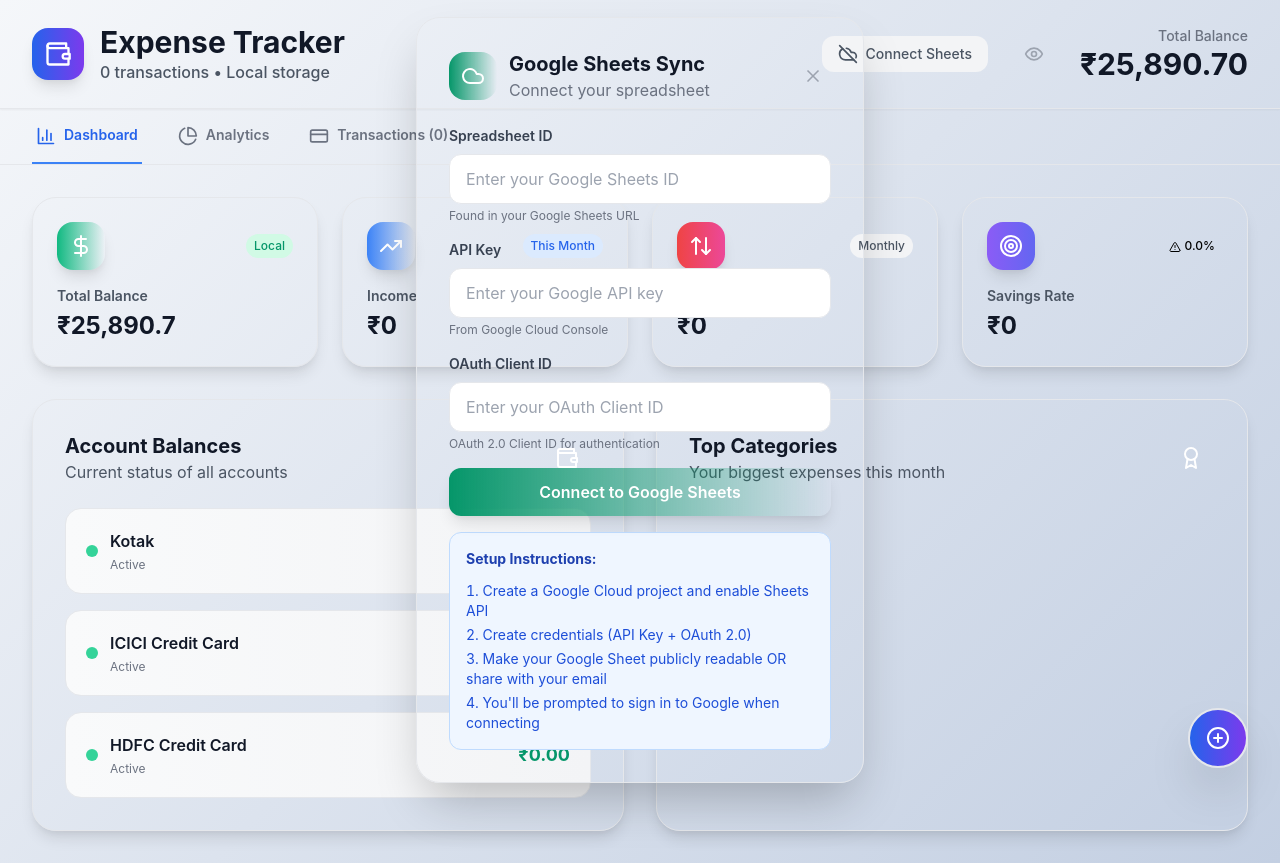
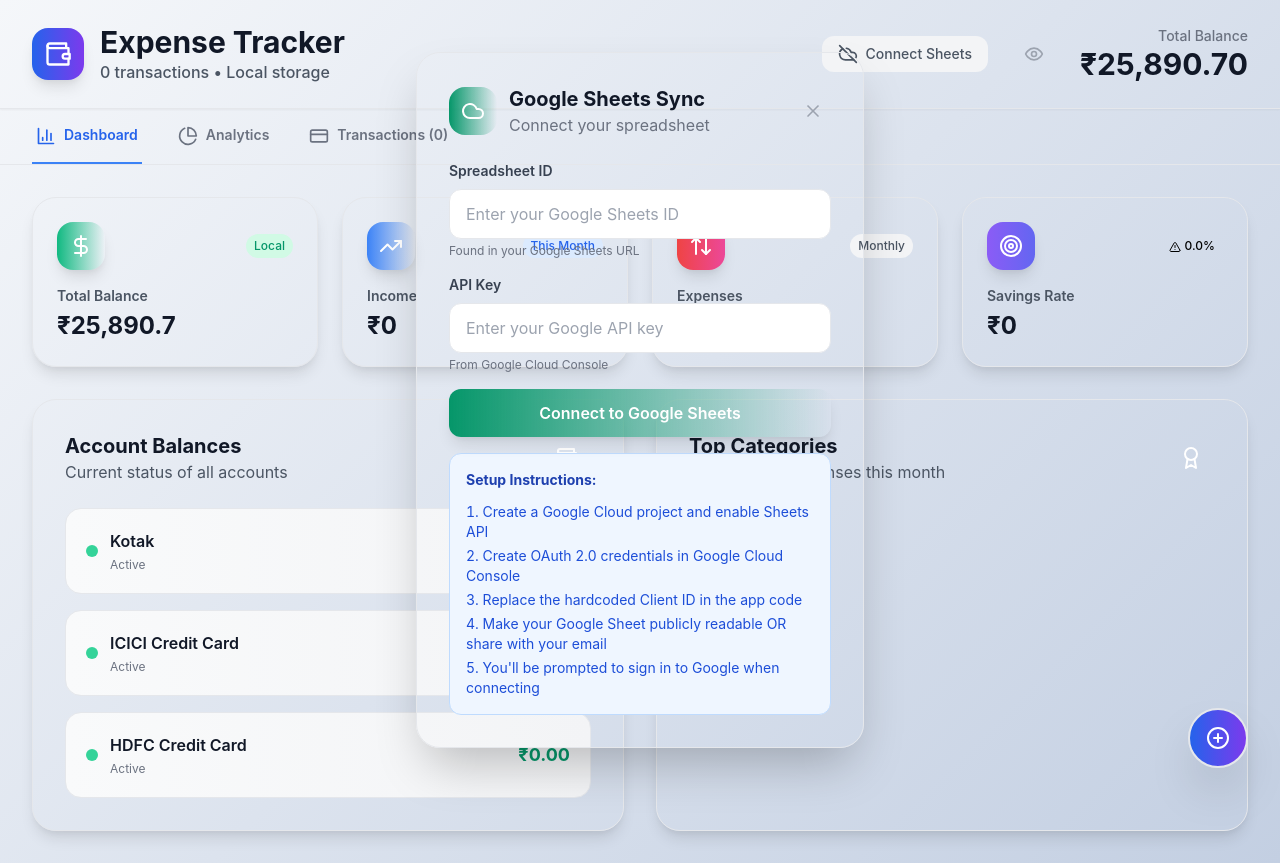
Before and after one commit to Hspatel1312/my-expense-tracker, a React (Create React App) app: page / in a window 1280 px wide. Both pictures are taken after a click on the button "Connect Sheets". Built offline with nearby package versions, Linux system fonts and the light colour scheme; the HTML template or start-up script is replaced by a standard one.

Commit message:
Update ExpenseTracker.js

```diff
--- a/src/ExpenseTracker.js
+++ b/src/ExpenseTracker.js
@@ -3,11 +3,10 @@
 import { PieChart as RechartsPieChart, Pie, Cell, ResponsiveContainer, Tooltip } from 'recharts';
 
 const ExpenseTracker = () => {
-  // Google Sheets Configuration
+  // Google Sheets Configuration (removed clientId since it's hardcoded)
   const [sheetsConfig, setSheetsConfig] = useState({
     spreadsheetId: '',
     apiKey: '',
-    clientId: '',
     isConnected: false,
     lastSync: null
   });
@@ -140,13 +139,16 @@
   };
 
   // Initialize Google API
-  const initializeGoogleAPI = async (apiKey, clientId) => {
+  const initializeGoogleAPI = async (apiKey) => {
     try {
       const gapi = await loadGoogleAPI();
 
+      // Hardcoded OAuth Client ID - replace with your actual Client ID
+      const OAUTH_CLIENT_ID = "130621204284-j2gk44qb30mvkd4pm7soav68nphtfkok.apps.googleusercontent.com"; // Replace this with your actual OAuth Client ID
+
       await gapi.client.init({
         apiKey: apiKey,
-        clientId: 130621204284-j2gk44qb30mvkd4pm7soav68nphtfkok.apps.googleusercontent.com,
+        clientId: OAUTH_CLIENT_ID,
         discoveryDocs: ['https://sheets.googleapis.com/$discovery/rest?version=v4'],
         scope: 'https://www.googleapis.com/auth/spreadsheets'
       });
@@ -174,7 +176,7 @@
 
   // Real Google Sheets API integration with authentication
   const loadDataFromGoogleSheets = async () => {
-    if (!sheetsConfig.isConnected || !sheetsConfig.spreadsheetId || !sheetsConfig.apiKey || !sheetsConfig.clientId) {
+    if (!sheetsConfig.isConnected || !sheetsConfig.spreadsheetId || !sheetsConfig.apiKey) {
       return;
     }
 
@@ -182,8 +184,8 @@
       setSyncStatus('syncing');
       setError(null);
 
-      // Initialize and authenticate
-      await initializeGoogleAPI(sheetsConfig.apiKey, sheetsConfig.clientId);
+      // Initialize and authenticate (clientId is now hardcoded)
+      await initializeGoogleAPI(sheetsConfig.apiKey);
       await authenticateGoogle();
 
       // Read data from sheets
@@ -354,14 +356,14 @@
   };
 
   // Connect to Google Sheets with proper authentication
-  const connectToGoogleSheets = async (spreadsheetId, apiKey, clientId) => {
+  const connectToGoogleSheets = async (spreadsheetId, apiKey) => {
     setSyncStatus('syncing');
     setIsLoading(true);
     setError(null);
 
     try {
-      // Initialize Google API
-      await initializeGoogleAPI(apiKey, clientId);
+      // Initialize Google API (clientId is now hardcoded)
+      await initializeGoogleAPI(apiKey);
 
       // Test connection by trying to read the spreadsheet metadata
       await window.gapi.client.sheets.spreadsheets.get({
@@ -375,7 +377,6 @@
       setSheetsConfig({
         spreadsheetId,
         apiKey,
-        clientId,
         isConnected: true,
         lastSync: null
       });
@@ -1609,21 +1610,9 @@
                     <p className="text-xs text-gray-500 mt-1">From Google Cloud Console</p>
                   </div>
 
-                  <div>
-                    <label className="block text-sm font-semibold text-gray-700 mb-2">OAuth Client ID</label>
-                    <input
-                      type="text"
-                      placeholder="Enter your OAuth Client ID"
-                      value={sheetsConfig.clientId}
-                      onChange={(e) => setSheetsConfig(prev => ({ ...prev, clientId: e.target.value }))}
-                      className="w-full px-4 py-3 bg-gray-50/80 border border-gray-200 rounded-xl focus:outline-none focus:ring-2 focus:ring-green-500 focus:border-transparent transition-all duration-200"
-                    />
-                    <p className="text-xs text-gray-500 mt-1">OAuth 2.0 Client ID for authentication</p>
-                  </div>
-
                   <button
-                    onClick={() => connectToGoogleSheets(sheetsConfig.spreadsheetId, sheetsConfig.apiKey, sheetsConfig.clientId)}
-                    disabled={!sheetsConfig.spreadsheetId || !sheetsConfig.apiKey || !sheetsConfig.clientId || isLoading}
+                    onClick={() => connectToGoogleSheets(sheetsConfig.spreadsheetId, sheetsConfig.apiKey)}
+                    disabled={!sheetsConfig.spreadsheetId || !sheetsConfig.apiKey || isLoading}
                     className="w-full px-6 py-3 bg-gradient-to-r from-green-600 to-emerald-600 hover:from-green-700 hover:to-emerald-700 text-white rounded-xl font-semibold transform hover:scale-105 transition-all duration-200 shadow-lg hover:shadow-xl disabled:opacity-50 disabled:cursor-not-allowed"
                   >
                     {isLoading ? (
@@ -1642,7 +1631,8 @@
                     </p>
                     <ol className="text-sm text-blue-700 space-y-1 list-decimal list-inside">
                       <li>Create a Google Cloud project and enable Sheets API</li>
-                      <li>Create credentials (API Key + OAuth 2.0)</li>
+                      <li>Create OAuth 2.0 credentials in Google Cloud Console</li>
+                      <li>Replace the hardcoded Client ID in the app code</li>
                       <li>Make your Google Sheet publicly readable OR share with your email</li>
                       <li>You'll be prompted to sign in to Google when connecting</li>
                     </ol>
@@ -1683,7 +1673,7 @@
 
                     <button
                       onClick={() => {
-                        setSheetsConfig({ spreadsheetId: '', apiKey: '', clientId: '', isConnected: false, lastSync: null });
+                        setSheetsConfig({ spreadsheetId: '', apiKey: '', isConnected: false, lastSync: null });
                         setTransactions([]);
                         setBalances({
                           'Kotak': 25890.7,
```
